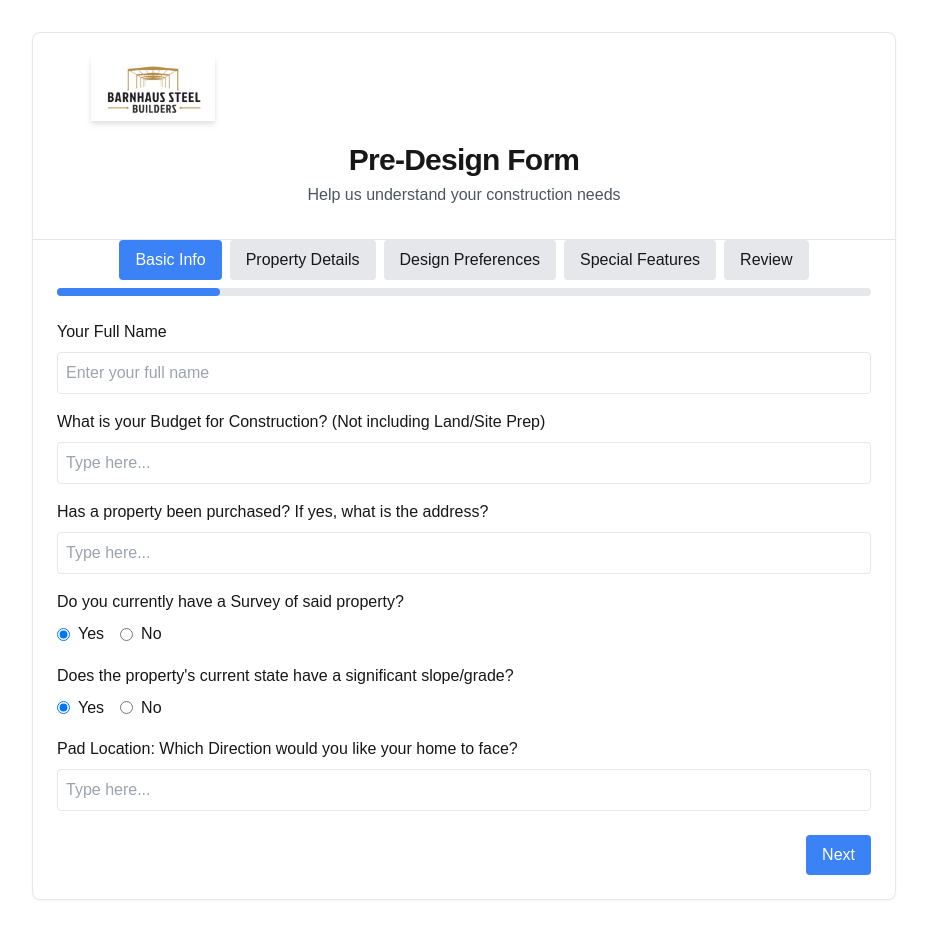
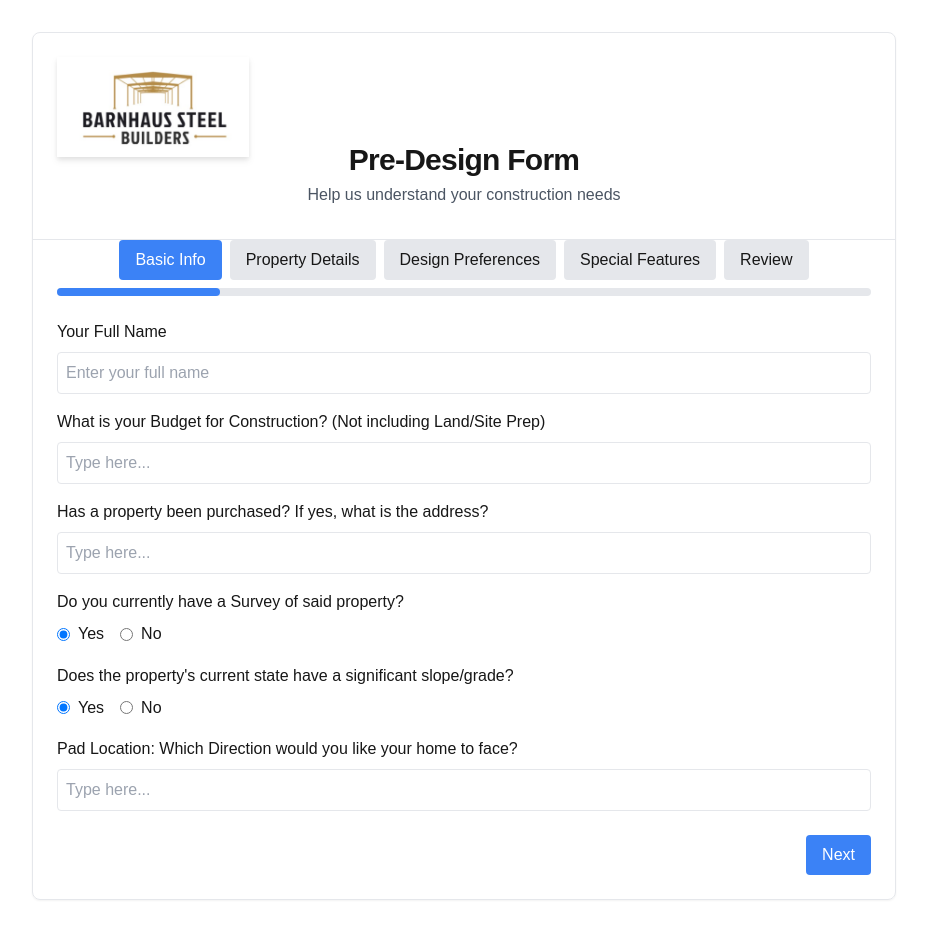
Before and after one commit to Empowerbuilding/predform, a Next.js app: page / in a window 1280 px wide. Shown: the whole page, without its empty margins (176-1103 px from the left). Built offline with nearby package versions, Linux system fonts and the light colour scheme.

Commit message:
Fix: Update image handling for Vercel deployment

```diff
--- a/components/ConstructionForm.tsx
+++ b/components/ConstructionForm.tsx
@@ -3,6 +3,7 @@
 import React, { useState, ChangeEvent, FormEvent } from 'react';
 import { Card, CardContent, CardHeader, CardTitle } from '@/components/ui/card';
 import Image from 'next/image';
+import logo from '../public/logo.png';
 
 interface FormData {
   // Your existing interface remains exactly the same
@@ -834,12 +835,12 @@ const ConstructionForm = () => {
       <div className="flex justify-between items-start w-full">
         <div className="relative h-16 w-48 transition-transform hover:scale-105">
           <Image
-            src="/Logo.png"
+            src={logo}
             alt="Barnhaus Steel Builders Logo"
-            fill
-            style={{ objectFit: 'contain' }}
             priority
-            className="drop-shadow-md"
+            quality={100}
+            placeholder="blur"
+            className="drop-shadow-md object-contain"
           />
         </div>
       </div>
--- a/next.config.ts
+++ b/next.config.ts
@@ -3,10 +3,8 @@ import type { NextConfig } from "next";
 const nextConfig: NextConfig = {
   output: 'standalone',
   images: {
-    unoptimized: true,
+    unoptimized: false,  // Let Next.js handle optimization
   },
-  // Add a comment to trigger deployment
-  /* Trigger new deployment */
 };
 
 export default nextConfig;
```
